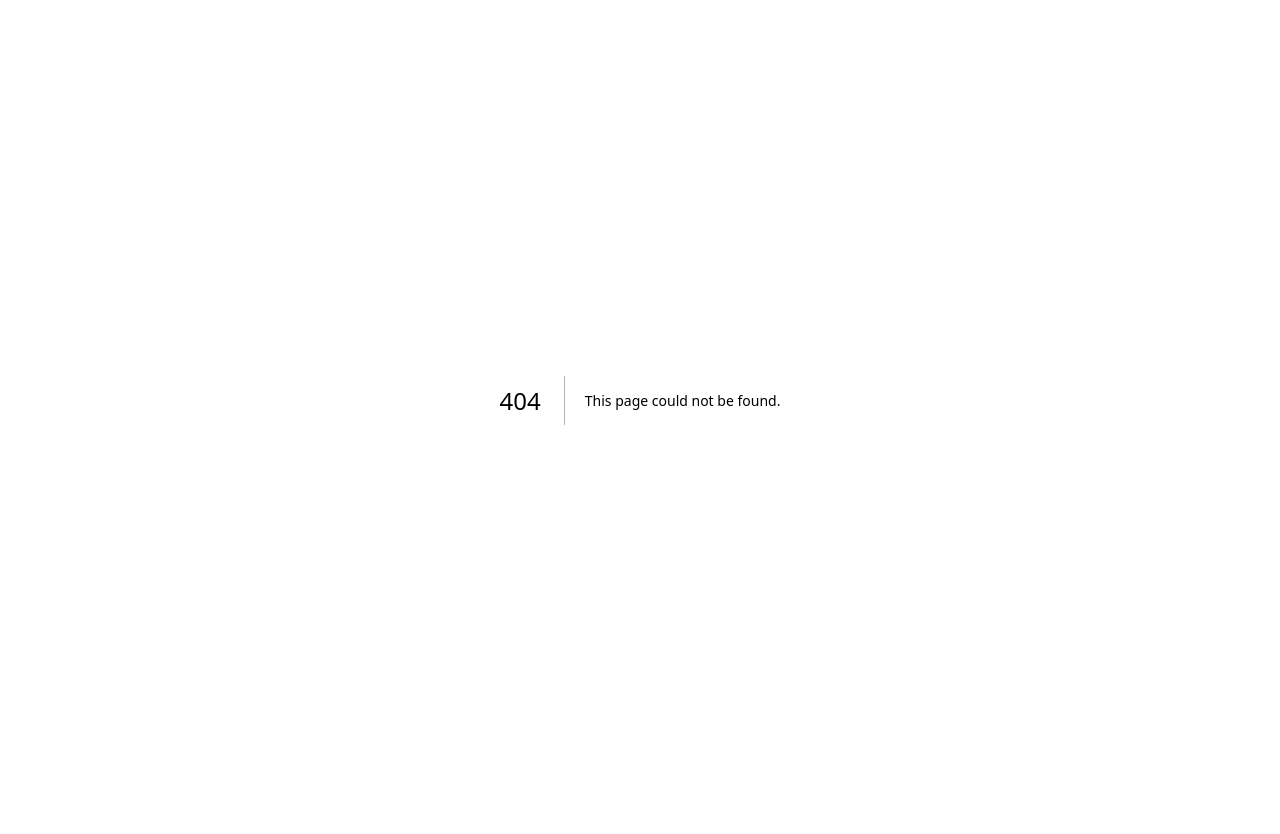
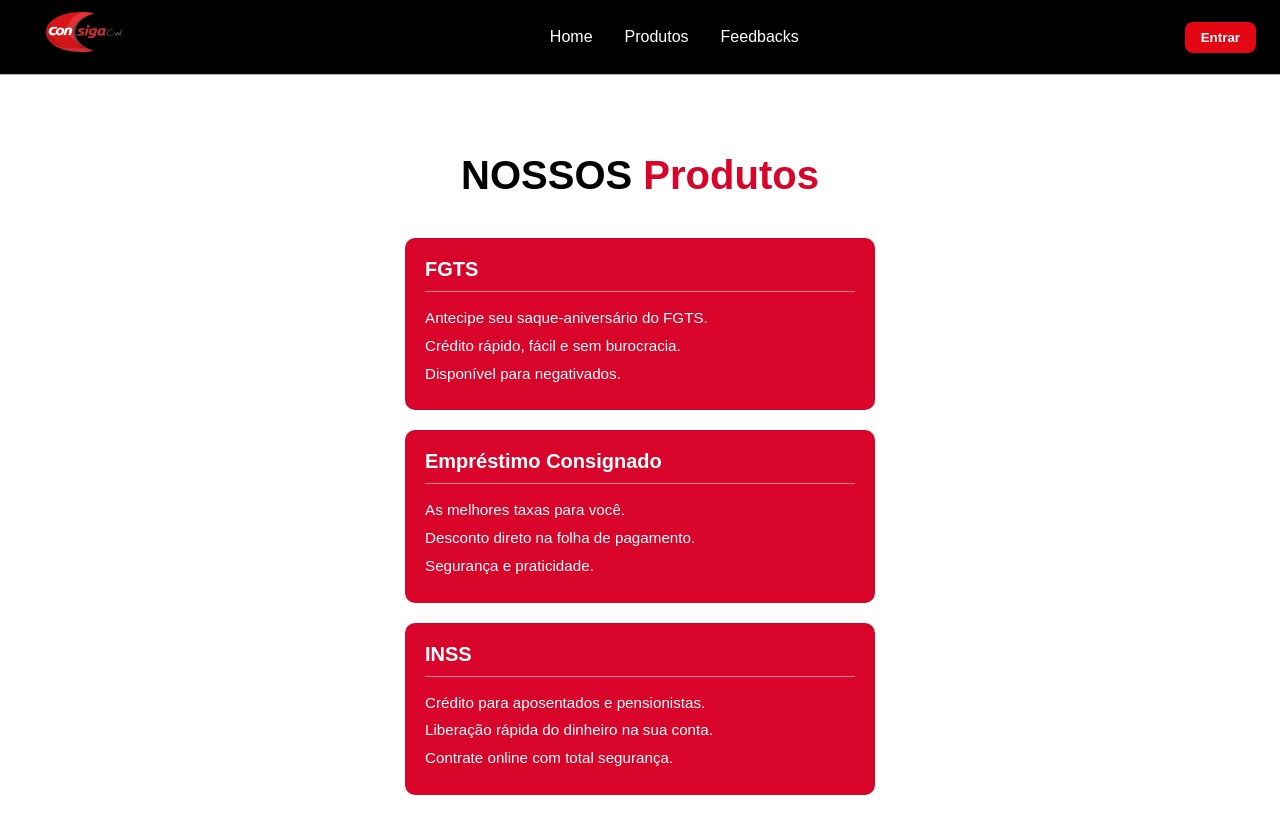
Before and after one commit to c4dumartins/Consiga-Cred-Pompeia-Front-end, a Next.js app: page /products in a window 1280 px wide. Before the commit this address had no page. Shown: the top 834 px of the page. Before the commit the page ends 800 px from the top, so only its background shows below. Built offline with nearby package versions, Linux system fonts and the light colour scheme.

Commit message:
página produtos

```diff
--- /dev/null
+++ b/src/app/components/Navbar.module.css
@@ -0,0 +1,165 @@
+/* Barra no topo */
+.navbar {
+    position: sticky;
+    top: 0;
+    z-index: 50;
+    display: flex;
+    align-items: center;
+    justify-content: space-between;
+    gap: 16px;
+    padding: 12px 24px;
+    background: #000;
+    color: #fff;
+    box-shadow: 0 1px 0 rgba(0, 0, 0, .3);
+}
+
+/* Logo */
+.logo {
+    display: flex;
+    align-items: baseline;
+    gap: 4px;
+    font-weight: 800;
+    font-size: 22px;
+}
+
+.logoMark {
+    color: #fff;
+}
+
+.logoMid {
+    color: #e30613;
+}
+
+.logoEnd {
+    color: #fff;
+    font-weight: 600;
+}
+
+/* Menu desktop */
+.menuDesktop {
+    display: flex;
+    list-style: none;
+    gap: 32px;
+    padding: 0;
+    margin: 0;
+}
+
+.menuDesktop a {
+    color: #fff;
+    text-decoration: none;
+    font-weight: 500;
+}
+
+/* Botão entrar (desktop) */
+.btnLogin {
+    background: #e30613;
+    border: none;
+    padding: 8px 16px;
+    border-radius: 8px;
+    color: #fff;
+    font-weight: 700;
+    cursor: pointer;
+}
+
+/* Botão hamburger (mobile) */
+.hamburger {
+    display: none;
+    background: none;
+    border: none;
+    color: #fff;
+    font-size: 24px;
+    cursor: pointer;
+}
+
+/* Drawer lateral */
+.sidebar {
+    position: fixed;
+    top: 0;
+    right: -300px;
+    width: 280px;
+    height: 100dvh;
+    background: #c92e2e;
+    /* vermelho mais próximo do Figma */
+    transition: right .3s ease;
+    z-index: 60;
+    padding: 24px;
+    display: flex;
+    flex-direction: column;
+}
+
+.open {
+    right: 0;
+}
+
+.closeBtn {
+    align-self: flex-start;
+    background: none;
+    border: none;
+    color: #fff;
+    font-size: 22px;
+    cursor: pointer;
+    margin-bottom: 16px;
+}
+
+.sidebarNav {
+    display: flex;
+    flex-direction: column;
+    gap: 18px;
+}
+
+.sidebarNav a {
+    color: #fff;
+    text-decoration: none;
+    font-size: 18px;
+}
+
+/* Overlay quando o drawer abre */
+.overlay {
+    position: fixed;
+    inset: 0;
+    background: rgba(0, 0, 0, 0);
+    pointer-events: none;
+    transition: background .3s ease;
+    z-index: 55;
+}
+
+.overlayVisible {
+    background: rgba(0, 0, 0, .5);
+    pointer-events: auto;
+}
+
+/* Responsividade */
+@media (max-width: 900px) {
+    .menuDesktop {
+        display: none;
+    }
+
+    .btnLogin {
+        display: none;
+    }
+
+    .hamburger {
+        display: block;
+    }
+}
+
+.logo {
+    position: relative;
+    width: 140px;
+    /* tamanho inicial no desktop */
+    height: 50px;
+    /* altura da logo */
+}
+
+.logoImg {
+    object-fit: contain;
+    /* mantém proporção da imagem */
+}
+
+@media (max-width: 768px) {
+    .logo {
+        width: 110px;
+        /* menor em telas pequenas */
+        height: 40px;
+    }
+}
--- /dev/null
+++ b/src/app/components/Navbar.tsx
@@ -0,0 +1,70 @@
+"use client";
+
+import { useState } from "react";
+import styles from "./Navbar.module.css";
+import Link from "next/link";
+import Image from "next/image";
+
+export default function Navbar() {
+  const [open, setOpen] = useState(false);
+
+  return (
+    <>
+      <header className={styles.navbar}>
+        <div className={styles.logo}>
+          <Link href="/">
+            <Image
+              src="/logo.png"
+              alt="Consiga Cred"
+              width={120}
+              height={40}
+              priority
+              className={styles.logoImg}
+            />
+          </Link>
+
+        </div>
+
+        <ul className={styles.menuDesktop}>
+          <li><Link href="/">Home</Link></li>
+          <li><Link href="/produtos">Produtos</Link></li>
+          <li><a href="#feedback">Feedbacks</a></li>
+        </ul>
+
+        <button className={styles.btnLogin}>Entrar</button>
+
+        <button
+          className={styles.hamburger}
+          aria-label="Abrir menu"
+          onClick={() => setOpen(true)}
+        >
+          ☰
+        </button>
+      </header>
+
+      <div
+        className={`${styles.overlay} ${open ? styles.overlayVisible : ""}`}
+        onClick={() => setOpen(false)}
+      />
+
+      <aside className={`${styles.sidebar} ${open ? styles.open : ""}`}>
+        <button
+          className={styles.closeBtn}
+          aria-label="Fechar menu"
+          onClick={() => setOpen(false)}
+        >
+          ←
+        </button>
+
+        <nav className={styles.sidebarNav}>
+          <Link href="#simulacao" onClick={() => setOpen(false)}>simulação</Link>
+          <Link href="#contato" onClick={() => setOpen(false)}>entre em contato</Link>
+          <Link href="#sobre" onClick={() => setOpen(false)}>sobre nós</Link>
+          <Link href="#feedback" onClick={() => setOpen(false)}>feedback</Link>
+          <Link href="#trabalhe" onClick={() => setOpen(false)}>trabalhe conosco</Link>
+          <Link href="#bancos" onClick={() => setOpen(false)}>bancos parceiros</Link>
+        </nav>
+      </aside>
+    </>
+  );
+}
--- a/src/app/layout.tsx
+++ b/src/app/layout.tsx
@@ -1,6 +1,7 @@
 import type { Metadata } from "next";
 import { Geist, Geist_Mono } from "next/font/google";
 import "./globals.css";
+import Navbar from "./components/Navbar";
 
 const geistSans = Geist({
   variable: "--font-geist-sans",
@@ -25,6 +26,7 @@ export default function RootLayout({
   return (
     <html lang="en">
       <body className={`${geistSans.variable} ${geistMono.variable}`}>
+        <Navbar />
         {children}
       </body>
     </html>
--- /dev/null
+++ b/src/app/products/ProdutosPage.module.css
@@ -0,0 +1,93 @@
+/* ProdutosPage.module.css */
+
+.container {
+    display: flex;
+    flex-direction: column;
+    align-items: center;
+    justify-content: center;
+    padding: 40px 20px;
+    background-color: #ffffff;
+    min-height: 100vh;
+    font-family: Arial, sans-serif;
+  }
+
+  .title {
+    font-size: 2.5rem; /* 40px */
+    font-weight: bold;
+    color: #000000;
+    margin-bottom: 40px;
+    text-align: center;
+  }
+
+  .titleHighlight {
+    color: #d90429; /* Tom de vermelho do wireframe */
+  }
+
+  .cardsContainer {
+    display: flex;
+    flex-direction: column;
+    gap: 25px; /* Espaçamento entre os cards */
+    width: 100%;
+    max-width: 500px;
+  }
+
+  .card {
+    background-color: #d90429; /* Tom de vermelho */
+    color: #ffffff;
+    padding: 25px;
+    border-radius: 15px;
+    box-shadow: 0 4px 8px rgba(0, 0, 0, 0.1);
+    transition: transform 0.2s ease-in-out, box-shadow 0.2s ease-in-out;
+  }
+
+  .card:hover {
+    transform: translateY(-5px);
+    box-shadow: 0 8px 16px rgba(0, 0, 0, 0.2);
+  }
+
+
+
+  .cardTitle {
+    font-size: 1.5rem; /* 24px */
+    font-weight: bold;
+    margin-bottom: 15px;
+    border-bottom: 1px solid rgba(255, 255, 255, 0.5);
+    padding-bottom: 10px;
+  }
+
+  .cardText {
+    font-size: 1rem; /* 16px */
+    line-height: 1.5;
+    margin: 5px 0;
+  }
+
+  .card {
+    background-color: #d90429;
+    color: #ffffff;
+    padding: 20px;
+    border-radius: 10px;
+    box-shadow: none;
+  }
+
+  .cardsContainer {
+    display: flex;
+    flex-direction: column;
+    gap: 20px;
+    width: 100%;
+    max-width: 500px;
+    padding: 0 15px;
+  }
+
+  .cardTitle {
+    font-size: 1.25rem;
+    font-weight: bold;
+    margin-bottom: 15px;
+    border-bottom: 1px solid rgba(255, 255, 255, 0.5);
+    padding-bottom: 10px;
+  }
+
+  .cardText {
+    font-size: 0.95rem;
+    line-height: 1.5;
+    margin: 5px 0;
+  }
--- /dev/null
+++ b/src/app/products/page.jsx
@@ -0,0 +1,61 @@
+"use client";
+
+import styles from './ProdutosPage.module.css';
+
+const productsData = [
+  {
+    title: 'FGTS',
+    description: [
+      'Antecipe seu saque-aniversário do FGTS.',
+      'Crédito rápido, fácil e sem burocracia.',
+      'Disponível para negativados.'
+    ],
+    selected: true
+  },
+  {
+    title: 'Empréstimo Consignado',
+    description: [
+      'As melhores taxas para você.',
+      'Desconto direto na folha de pagamento.',
+      'Segurança e praticidade.'
+    ],
+    selected: false
+  },
+  {
+    title: 'INSS',
+    description: [
+      'Crédito para aposentados e pensionistas.',
+      'Liberação rápida do dinheiro na sua conta.',
+      'Contrate online com total segurança.'
+    ],
+    selected: false
+  }
+];
+
+function ProdutosPage() {
+  return (
+    <main className={styles.container}>
+      <h1 className={styles.title}>
+        NOSSOS <span className={styles.titleHighlight}>Produtos</span>
+      </h1>
+
+      <div className={styles.cardsContainer}>
+        {productsData.map((product, index) => (
+          <div
+            key={index}
+            className={`${styles.card} ${product.selected ? styles.selected : ''}`}
+          >
+            <h2 className={styles.cardTitle}>{product.title}</h2>
+            {product.description.map((line, lineIndex) => (
+              <p key={lineIndex} className={styles.cardText}>
+                {line}
+              </p>
+            ))}
+          </div>
+        ))}
+      </div>
+    </main>
+  );
+}
+
+export default ProdutosPage;
```
Also changed, not shown: public/logo.png (added).
